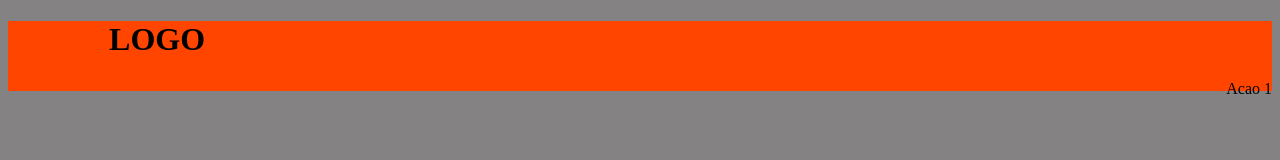
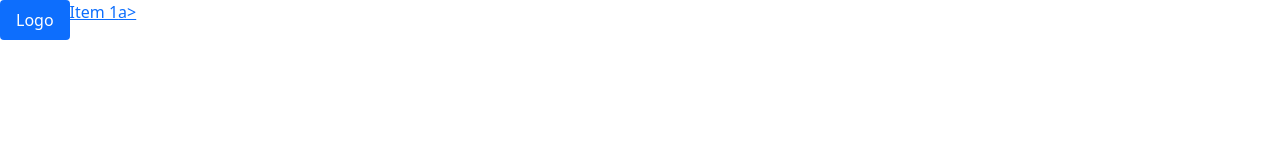
Before and after one commit to NewbieDevelopers/projeto_interdisciplinar, a plain HTML site: page src/index.html in a window 1280 px wide. Drawn offline with nearby package versions, Linux system fonts and the light colour scheme.

Commit message:
src: experimentations

```diff
--- a/src/index.html
+++ b/src/index.html
@@ -1,40 +1,29 @@
 <!DOCTYPE html>
-<html lang="pt-BR">
+<html lang="pt-br">
 <head>
     <meta charset="UTF-8">
     <meta name="viewport" content="width=device-width, initial-scale=1.0">
-    <!--link rel="stylesheet" href="css/style.css" / -->
-   <style>
-    body {
-    background-color: rgba(99, 97, 97, 0.788);
-}
+    <title>projeto interdisciplinar</title>
 
-.titlebar {
-    width:100% ;
-    height: 70px;
-    background: orangered;
-}
+    <!-- Our styles, work in progress -->
 
-#logo {
-    text-indent: 8%;
-}
+    <link rel="stylesheet" href="css/styles.css">
 
-.action_btn {
-    font-family: 'Times New Roman', Times, serif;
-    text-align: right;
-    /* position: */
-}
-   </style>
-    <title>Página Inicial</title>
+    <!-- Bootstrap 5 -->
+
+    <link href="https://cdn.jsdelivr.net/npm/bootstrap@5.0.2/dist/css/bootstrap.min.css" rel="stylesheet" integrity="sha384-EVSTQN3/azprG1Anm3QDgpJLIm9Nao0Yz1ztcQTwFspd3yD65VohhpuuCOmLASjC" crossorigin="anonymous">
+    <script src="https://cdn.jsdelivr.net/npm/bootstrap@5.0.2/dist/js/bootstrap.bundle.min.js" integrity="sha384-MrcW6ZMFYlzcLA8Nl+NtUVF0sA7MsXsP1UyJoMp4YLEuNSfAP+JcXn/tWtIaxVXM" crossorigin="anonymous"></script>
 </head>
 <body>
 <div>
-    <div class="titlebar">
-        <h1 id="logo">LOGO</h1>
-        <div class="action_btn">
-            <p>Acao 1</p>
-        </div>
-    </div>
+    <ul class="nav nav-pills">
+    <li class="nav-item">
+        <a class="nav-link active" aria-current="page" href="#">Logo</a>
+    </li>
+    <li class="nav-item">
+        <a class="nav-item justify-content-right">Item 1</li>a>
+    </li>
+    </ul>
 </div>
 </body>
 </html>
```
Also changed, not shown: src/css/styles.css (renamed from src/css/stilo.css), 1 other file.
